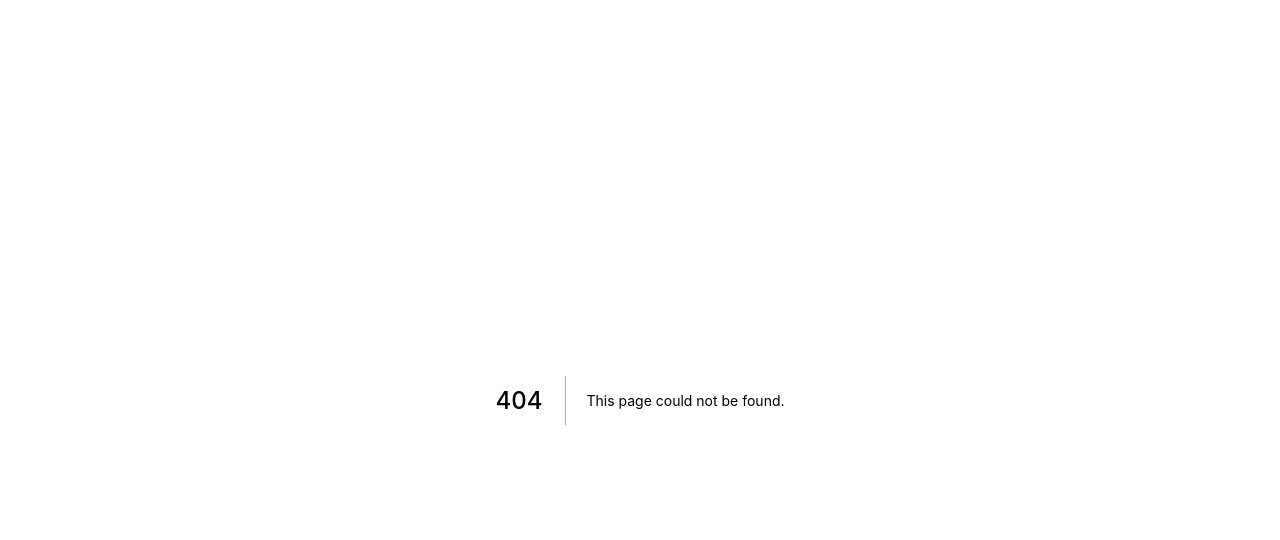
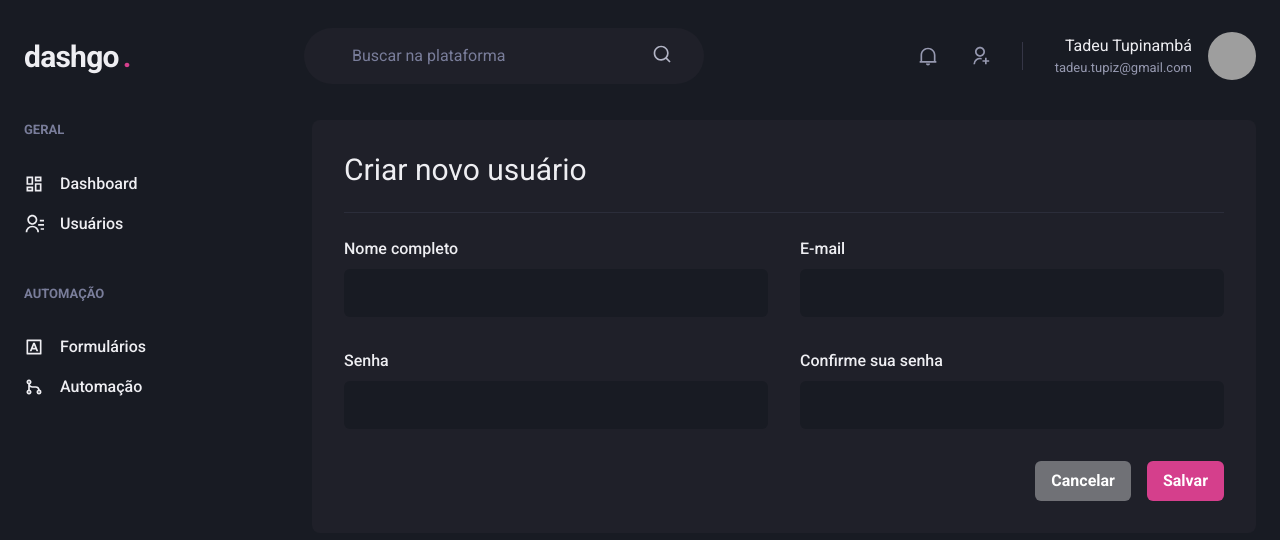
Before and after one commit to tupizz/react-studies, a Next.js app in the folder dashboard/: page /users/create in a window 1280 px wide. Before the commit this address had no page. Shown: the top 540 px of the page. Built offline with nearby package versions, Linux system fonts and the light colour scheme; grey boxes are pictures that could not be loaded.

Commit message:
user creation

```diff
--- /dev/null
+++ b/dashboard/src/pages/users/create.tsx
@@ -0,0 +1,54 @@
+import {
+  Box,
+  Button,
+  Divider,
+  Flex,
+  Heading,
+  SimpleGrid,
+  Stack,
+} from "@chakra-ui/react";
+import { Input } from "../../components/Form/Input";
+import { Header } from "../../components/Header";
+import { Sidebar } from "../../components/Siderbar";
+
+export default function CreateUser() {
+  return (
+    <Box>
+      <Header />
+      <Flex w="100%" my="6" maxW={1480} mx="auto" px="6">
+        <Sidebar />
+
+        <Box flex={1} borderRadius="8" bgColor="gray.800" p="8">
+          <Heading size="lg" fontWeight="normal">
+            Criar novo usuário
+          </Heading>
+
+          <Divider my="6" borderColor="gray.700" />
+
+          <Stack spacing={8}>
+            <SimpleGrid minChildWidth="240px" spacing="8" w="100%">
+              <Input name="name" label="Nome completo"></Input>
+              <Input name="email" label="E-mail"></Input>
+            </SimpleGrid>
+
+            <SimpleGrid minChildWidth="240px" spacing="8" w="100%">
+              <Input name="password" type="password" label="Senha"></Input>
+              <Input
+                name="passwordConfirmation"
+                type="password"
+                label="Confirme sua senha"
+              ></Input>
+            </SimpleGrid>
+          </Stack>
+
+          <Flex mt={8} justify="flex-end">
+            <Stack direction="row" spacing={4}>
+              <Button colorScheme="whiteAlpha">Cancelar</Button>
+              <Button colorScheme="pink">Salvar</Button>
+            </Stack>
+          </Flex>
+        </Box>
+      </Flex>
+    </Box>
+  );
+}
```
